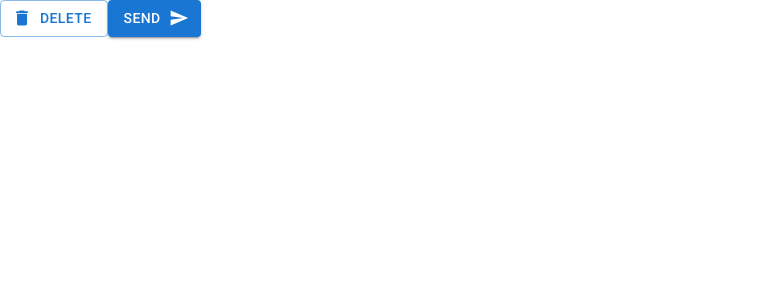
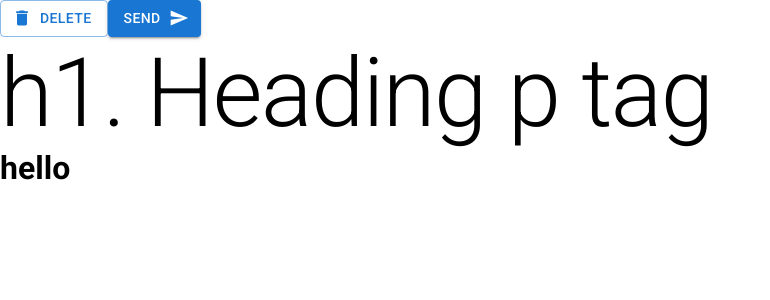
Before and after one commit to ackfort/React-MUI, a React (Create React App) app: page / in a window 1280 px wide. Shown: the top 300 px of the page, without its empty margins (0-770 px from the left). Built offline with nearby package versions, Linux system fonts and the light colour scheme.

Commit message:
test Typography

```diff
--- a/src/App.js
+++ b/src/App.js
@@ -1,4 +1,4 @@
-import { Button } from "@mui/material";
+import { Button, Typography } from "@mui/material";
 import { Delete, Send } from "@mui/icons-material";
 
 function App() {
@@ -10,6 +10,12 @@ function App() {
       <Button variant="contained" endIcon={<Send />}>
         Send
       </Button>
+      <Typography variant="h1" component="p">
+        h1. Heading p tag
+      </Typography>
+      <h1>
+        hello
+      </h1>
     </div>
   );
 }
```
